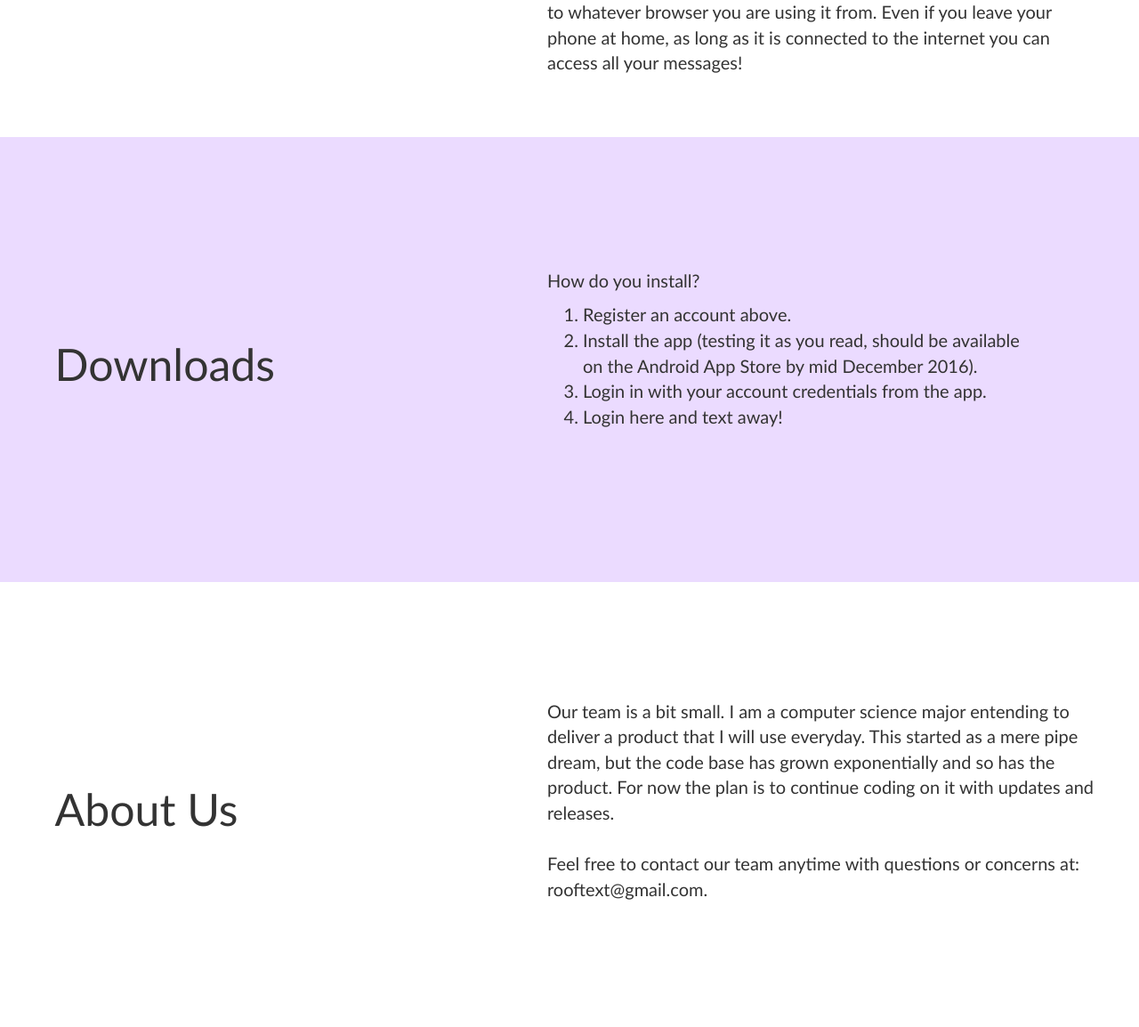
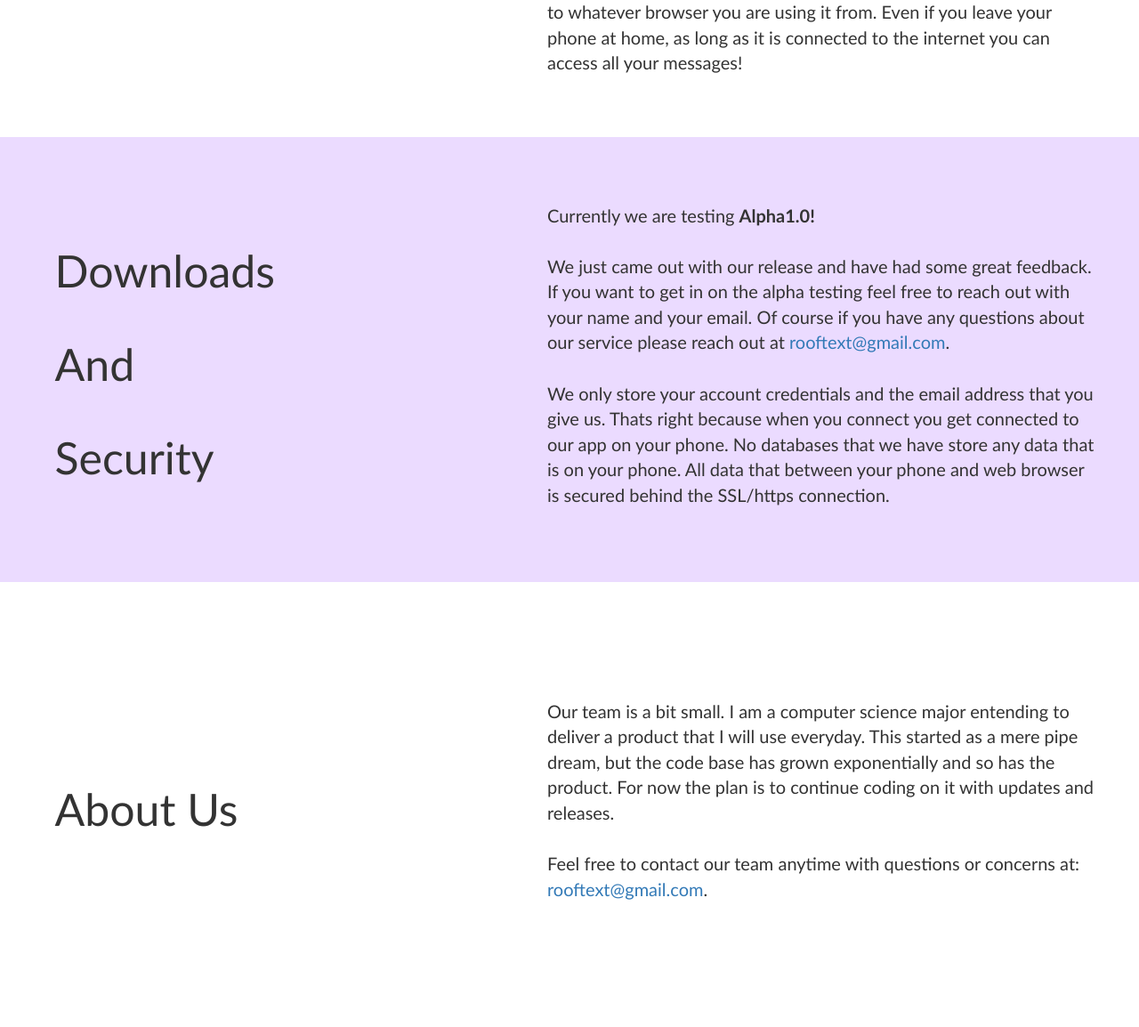
Before and after one commit to swrap/message_server, a Django app: template RoofMessage/MessageApp/templates/MessageApp/index.html in a window 1280 px wide. Shown: the part 931-2085 px from the top of the page at 89% size. Run offline with Django 3.2, Linux system fonts and the light colour scheme; the template is opened without the code that fills it: most values are stand-ins (such as "Sample title", 1, 10 or a date in 2020); some libraries are stand-ins or nearby versions.

Commit message:
What happend:  - Updated main index page

```diff
--- a/RoofMessage/MessageApp/templates/MessageApp/android_version.html
+++ b/RoofMessage/MessageApp/templates/MessageApp/android_version.html
@@ -1 +1 @@
-1.0
+alpha1.0
--- a/RoofMessage/MessageApp/templates/MessageApp/index.html
+++ b/RoofMessage/MessageApp/templates/MessageApp/index.html
@@ -191,17 +191,33 @@
             </div>
             <div class="nav_bar_section background_switch" id="downloads">
                 <div class="left_side">
-                    <h1>Downloads</h1>
+                    <h1>Downloads</h1><br>
+                    <h1>And</h1><br>
+                    <h1>Security</h1>
                 </div>
                 <div class="right_side">
                     <p>
-                        How do you install?<br>
-                        <ol style="display: inline-block; width: 90%;">
-                            <li>Register an account above.</li>
-                            <li>Install the app (testing it as you read, should be available on the Android App Store by mid December 2016).</li>
-                            <li>Login in with your account credentials from the app.</li>
-                            <li>Login here and text away!</li>
-                        </ol>
+                        Currently we are testing <b>Alpha1.0!</b><br><br>
+                        We just came out with our release and have had some
+                        great feedback. If you want to get in on the alpha
+                        testing feel free to reach out with your name and your
+                        email. Of course if you have any questions about our
+                        service please reach out at <a>rooftext@gmail.com</a>.
+                        <br>
+                        <br>
+                        We only store your account credentials and the email
+                        address that you give us. Thats right because when
+                        you connect you get connected to our app on your phone.
+                        No databases that we have store any data that is
+                        on your phone. All data that between your phone and
+                        web browser is secured behind the SSL/https connection.
+{#                        How do you install?<br>#}
+{#                        <ol style="display: inline-block; width: 90%;">#}
+{#                            <li>Register an account above.</li>#}
+{#                            <li>Install the app (testing it as you read, should be available on the Android App Store by mid December 2016).</li>#}
+{#                            <li>Login in with your account credentials from the app.</li>#}
+{#                            <li>Login here and text away!</li>#}
+{#                        </ol>#}
                     </p>
                 </div>
             </div>
@@ -214,7 +230,7 @@
                         Our team is a bit small. I am a computer science major entending to deliver a product that I
                         will use everyday. This started as a mere pipe dream, but the code base has grown exponentially
                         and so has the product. For now the plan is to continue coding on it with updates and releases.
-                        <br><br>Feel free to contact our team anytime with questions or concerns at: rooftext@gmail.com.
+                        <br><br>Feel free to contact our team anytime with questions or concerns at: <a>rooftext@gmail.com</a>.
                     </p>
                 </div>
             </div>
```
